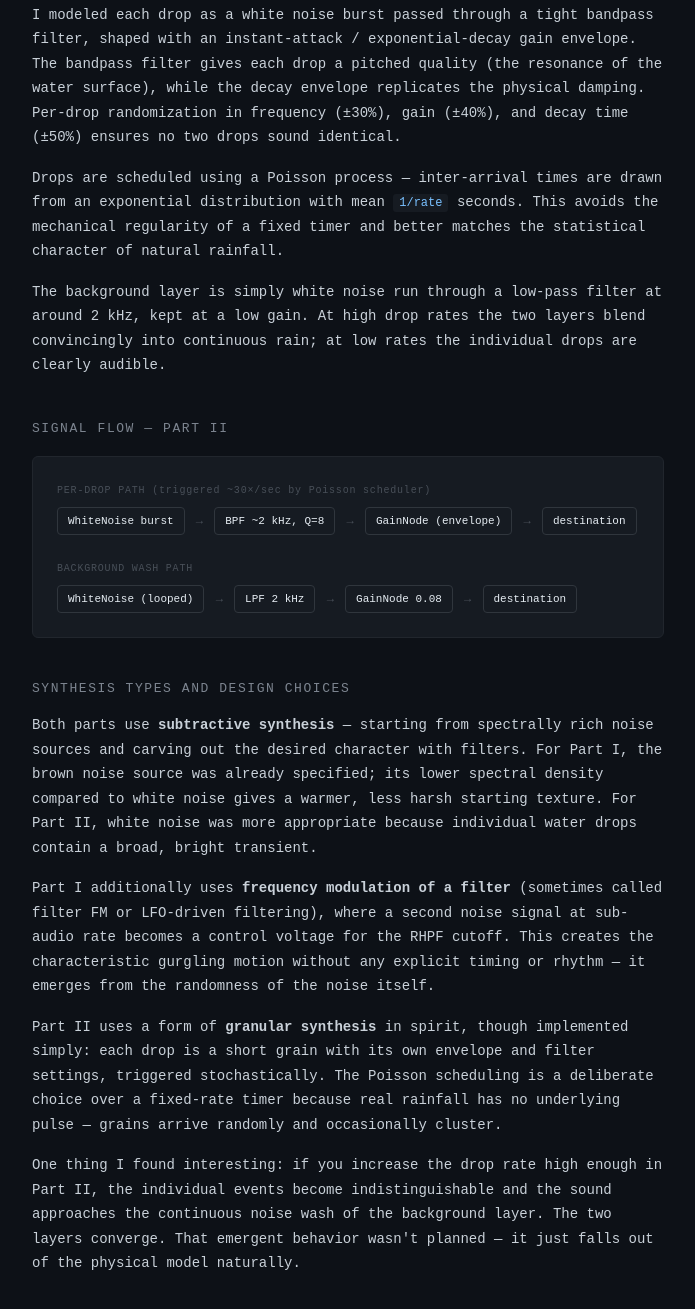
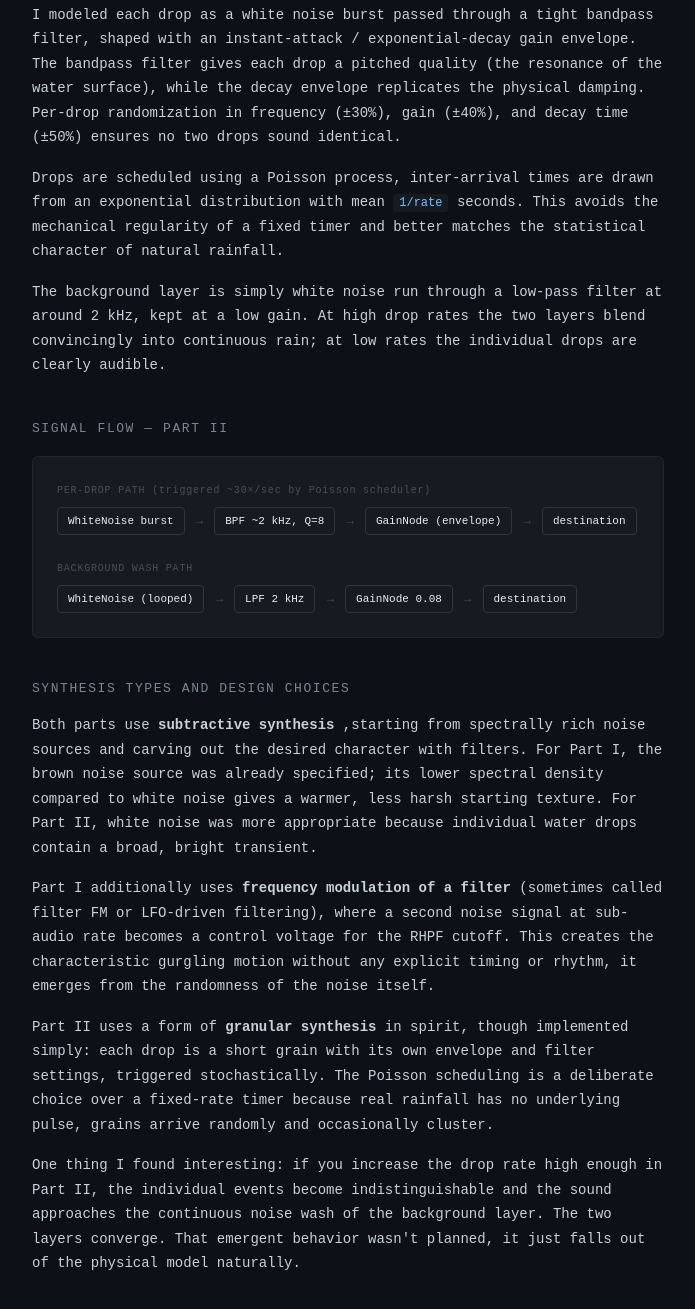
Before and after one commit to ishanimitra-19/computational-sound-lab3, a plain HTML site: page writeup.html in a window 1280 px wide. Shown: the part 1343-2652 px from the top of the page, without its empty margins (292-987 px from the left). Drawn offline with Linux system fonts and the light colour scheme.

Commit message:
Update writeup.html

```diff
--- a/writeup.html
+++ b/writeup.html
@@ -100,7 +100,7 @@
     Reading from the inside out: the audio source is brown noise passed through a
     400 Hz low-pass filter, which removes the brighter high-frequency content and
     gives a warmer, denser texture. A second independent brown noise signal is
-    low-pass filtered at 14 Hz — far too slow to be heard as pitched audio, so it
+    low-pass filtered at 14 Hz, far too slow to be heard as pitched audio, so it
     becomes a slowly wandering control signal. Scaled by 400 and offset by 500, it
     produces a frequency that drifts roughly between 100 and 900 Hz. This drives the
     cutoff of the resonant high-pass filter (RHPF), which sweeps through the audio
@@ -170,7 +170,7 @@
   </p>
 
   <p>
-    Drops are scheduled using a Poisson process — inter-arrival times are drawn from
+    Drops are scheduled using a Poisson process, inter-arrival times are drawn from
     an exponential distribution with mean <code>1/rate</code> seconds. This avoids
     the mechanical regularity of a fixed timer and better matches the statistical
     character of natural rainfall.
@@ -208,7 +208,7 @@
   <h2>Synthesis types and design choices</h2>
 
   <p>
-    Both parts use <strong>subtractive synthesis</strong> — starting from
+    Both parts use <strong>subtractive synthesis</strong> ,starting from
     spectrally rich noise sources and carving out the desired character with
     filters. For Part I, the brown noise source was already specified; its
     lower spectral density compared to white noise gives a warmer, less harsh
@@ -221,7 +221,7 @@
     (sometimes called filter FM or LFO-driven filtering), where a second noise
     signal at sub-audio rate becomes a control voltage for the RHPF cutoff. This
     creates the characteristic gurgling motion without any explicit timing or
-    rhythm — it emerges from the randomness of the noise itself.
+    rhythm, it emerges from the randomness of the noise itself.
   </p>
 
   <p>
@@ -229,14 +229,14 @@
     implemented simply: each drop is a short grain with its own envelope and
     filter settings, triggered stochastically. The Poisson scheduling is a
     deliberate choice over a fixed-rate timer because real rainfall has no
-    underlying pulse — grains arrive randomly and occasionally cluster.
+    underlying pulse, grains arrive randomly and occasionally cluster.
   </p>
 
   <p>
     One thing I found interesting: if you increase the drop rate high enough in
     Part II, the individual events become indistinguishable and the sound
     approaches the continuous noise wash of the background layer. The two layers
-    converge. That emergent behavior wasn't planned — it just falls out of the
+    converge. That emergent behavior wasn't planned, it just falls out of the
     physical model naturally.
   </p>
 
```
